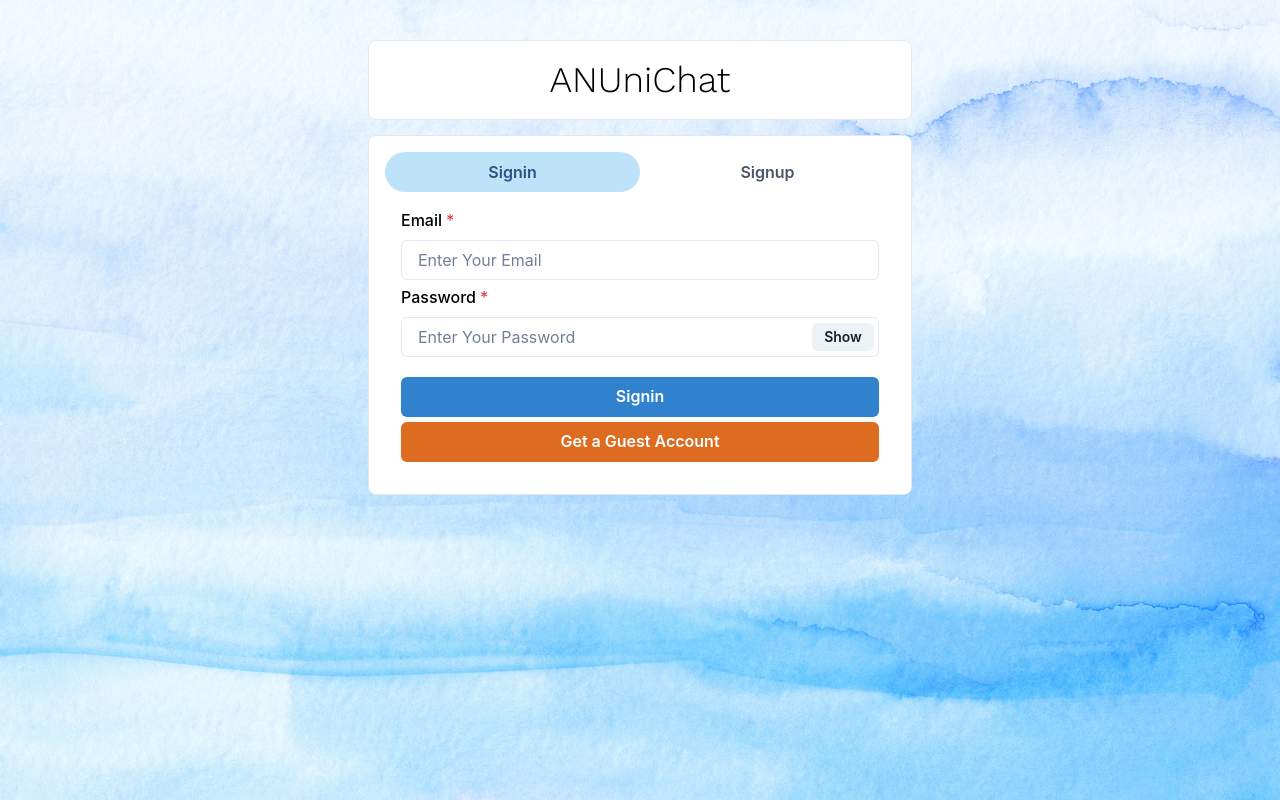
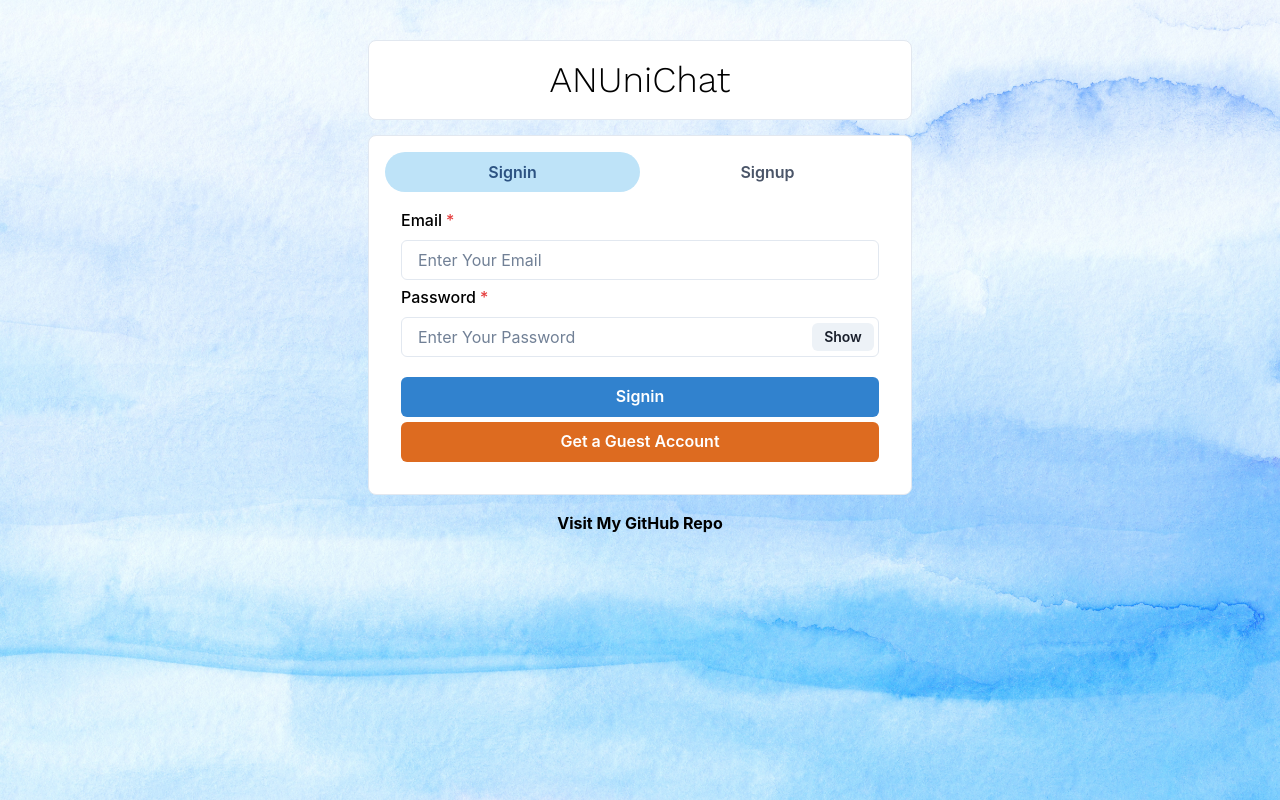
Before and after one commit to yufeng-pan/ANUniChat, a React (Create React App) app in the folder frontend/: page / in a window 1280 px wide. Built offline with nearby package versions, Linux system fonts and the light colour scheme.

Commit message:
Add a link to the GitHub Repo on the HomePage

```diff
--- a/frontend/src/pages/HomePage.js
+++ b/frontend/src/pages/HomePage.js
@@ -8,6 +8,7 @@ import {
   Tab,
   TabPanels,
   TabPanel,
+  Link,
 } from "@chakra-ui/react";
 import Signin from "../components/authentication/Signin";
 import Signup from "../components/authentication/Signup";
@@ -62,6 +63,15 @@ const HomePage = () => {
           </TabPanels>
         </Tabs>
       </Box>
+      <Box p={4} display="flex" justifyContent="center" w="100%">
+        <Link
+          href="https://github.com/yufeng-pan/ANUniChat"
+          isExternal
+          fontWeight="bold"
+        >
+          Visit My GitHub Repo
+        </Link>
+      </Box>
     </Container>
   );
 };
```
